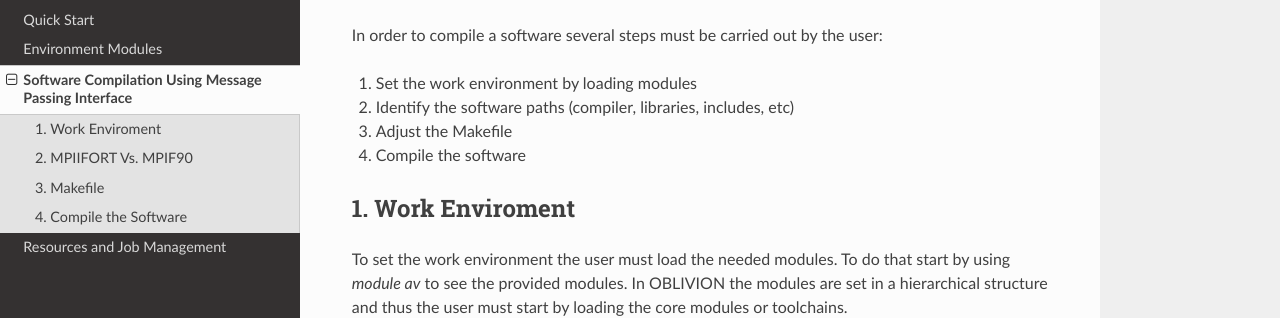
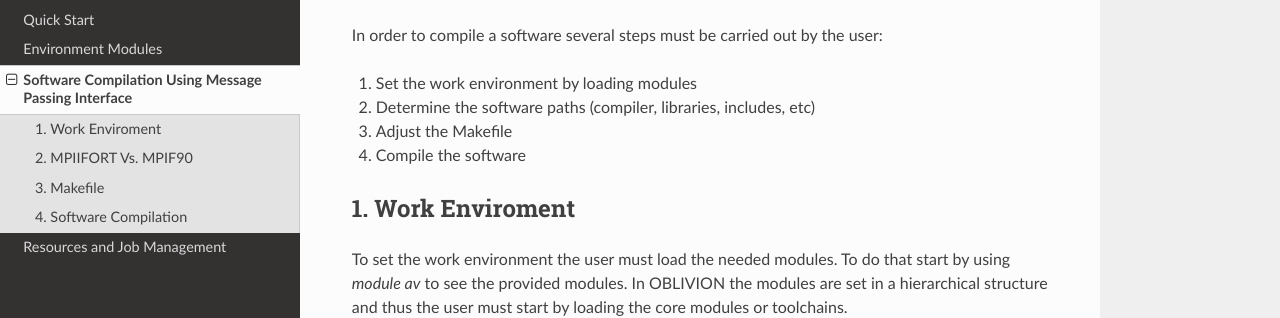
Before and after one commit to mavillez/Oblivion, a Sphinx documentation site: the page built from docs/source/software_compilation.rst, in a window 1280 px wide and 900 px high. Shown: the part 173-491 px from the top of the window. Built offline with Sphinx 7.4.7 and the Read the Docs theme 2.0.0, drawn with Linux system fonts in a browser that asks for light colours; some of the changed text lies outside the part shown.

Commit message:
Update software_compilation.rst

```diff
--- a/docs/source/software_compilation.rst
+++ b/docs/source/software_compilation.rst
@@ -4,7 +4,7 @@
 In order to compile a software several steps must be carried out by the user:
 
 #. Set the work environment by loading modules
-#. Identify the software paths (compiler, libraries, includes, etc)
+#. Determine the software paths (compiler, libraries, includes, etc)
 #. Adjust the Makefile
 #. Compile the software
 
@@ -193,7 +193,7 @@
 
 Note that three setups are referred in SYSTYPE and oblivion_impi_intel was the chosen one. Now, in the Makefile there are also the OPTS, OBJS, etc....
 
-4. Compile the Software
+4. Software Compilation
 -----------------------
 
 After adjusting the Makefile execute the following commands:
```
